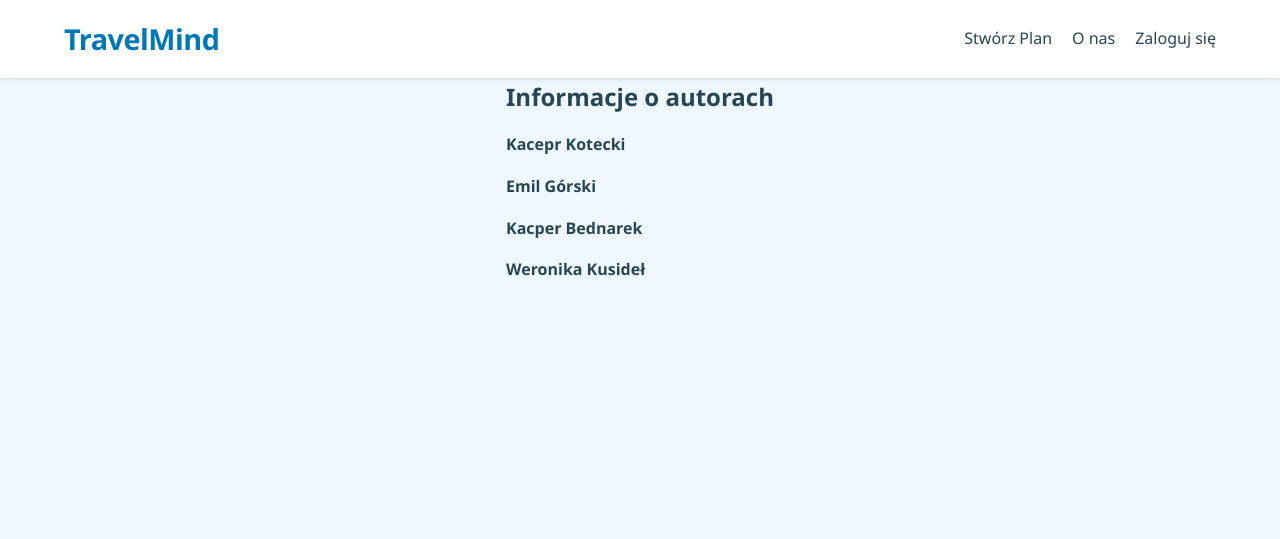
After one commit to KacperKotecki/TravelMind, a Flask app: template app/templates/onas.html in a window 1280 px wide. The commit adds this page. Shown: the top 539 px of the page. Run offline with Flask 3, Linux system fonts and the light colour scheme; the template is opened without the code that fills it, so the values that code supplies are empty; some libraries are stand-ins or nearby versions.

Commit message:
dodanie strony o nas

```diff
--- a/app/static/css/style.css
+++ b/app/static/css/style.css
@@ -1206,7 +1206,9 @@ footer a:hover {
     margin-bottom: 2.5rem;
     padding-bottom: 1rem;
     border-bottom: 1px solid #e5e7eb;
-}.plan-card a {
+}
+
+.plan-card a {
     text-decoration: none;
     color: var(--color-secondary);
 }
--- /dev/null
+++ b/app/templates/onas.html
@@ -0,0 +1,21 @@
+{% extends "base.html" %}
+
+{% block title %}Travel Mind - Twój Inteligentny Asystent Podróży{% endblock %}
+
+{% block content %}
+    <div class="aboutus-container">
+        <h2>Informacje o autorach</h2>
+        <div class="aboutus-info">
+            <p><strong>Kacepr Kotecki</strong> </p>
+            <p><strong>Emil Górski</strong></p>
+            <p><strong>Kacper Bednarek</strong></p>
+            <p><strong>Weronika Kusideł</strong></p>
+            <p><strong></strong></p>
+
+
+        </div>
+
+    </div>
+
+
+{% endblock %}
```
